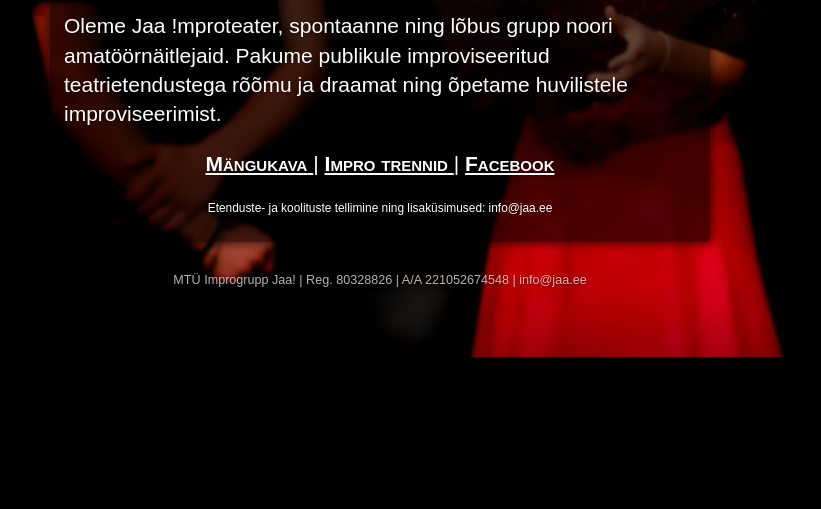
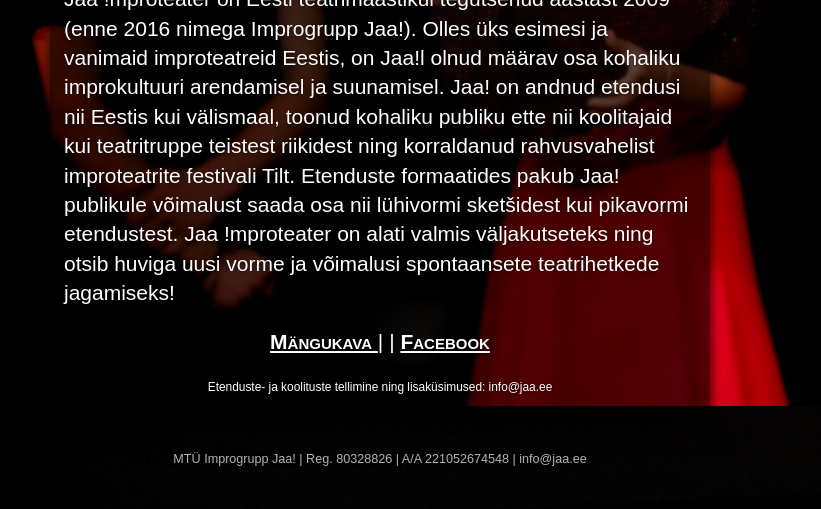
Before and after one commit to improv-jaa/jaa-ee, a website: page public/index.html in a window 1280 px wide. Shown: the part 443-952 px from the top of the page, without its empty margins (260-1081 px from the left). Before the commit the page ends 800 px from the top, so only its background shows below. Drawn offline with nearby package versions, Linux system fonts and the light colour scheme; a web font is replaced by a local one.

Commit message:
Update index.html
Muudetud Jaa! kirjeldus. Eemaldatud stuudio link

```diff
--- a/public/index.html
+++ b/public/index.html
@@ -37,15 +37,16 @@
 
                 <div class="content-box">
                     <p class="lead">
-                        Oleme Jaa !mproteater, spontaanne ning lõbus grupp noori amatöörnäitlejaid. Pakume publikule
-                        improviseeritud teatrietendustega rõõmu ja draamat ning õpetame huvilistele improviseerimist.
+                        Jaa !mproteater on Eesti teatrimaastikul tegutsenud aastast 2009 (enne 2016 nimega Improgrupp Jaa!).
+                        Olles üks esimesi ja vanimaid improteatreid Eestis, on Jaa!l olnud määrav osa kohaliku improkultuuri arendamisel ja suunamisel.
+                        Jaa! on andnud etendusi nii Eestis kui välismaal, toonud kohaliku publiku ette nii koolitajaid kui teatritruppe teistest riikidest ning korraldanud rahvusvahelist improteatrite festivali Tilt.
+                        Etenduste formaatides pakub Jaa! publikule võimalust saada osa nii lühivormi sketšidest kui pikavormi etendustest.
+                        Jaa !mproteater on alati valmis väljakutseteks ning otsib huviga uusi vorme ja võimalusi spontaansete teatrihetkede jagamiseks!
                     </p>
 
                     <p class="lead text-center links-group">
                         <a href="http://improv.ee/trupid/improgrupp-jaa/">
                             <strong>Mängukava</strong> </a> |
-                        <a href="http://kultuur.ee/index.php?option=com_content&amp;view=article&amp;id=569&amp;Itemid=620">
-                            <strong>Impro trennid</strong>
                         </a> |
                         <a href="https://www.facebook.com/jaaimproteater">
                             <strong>Facebook</strong>
```
